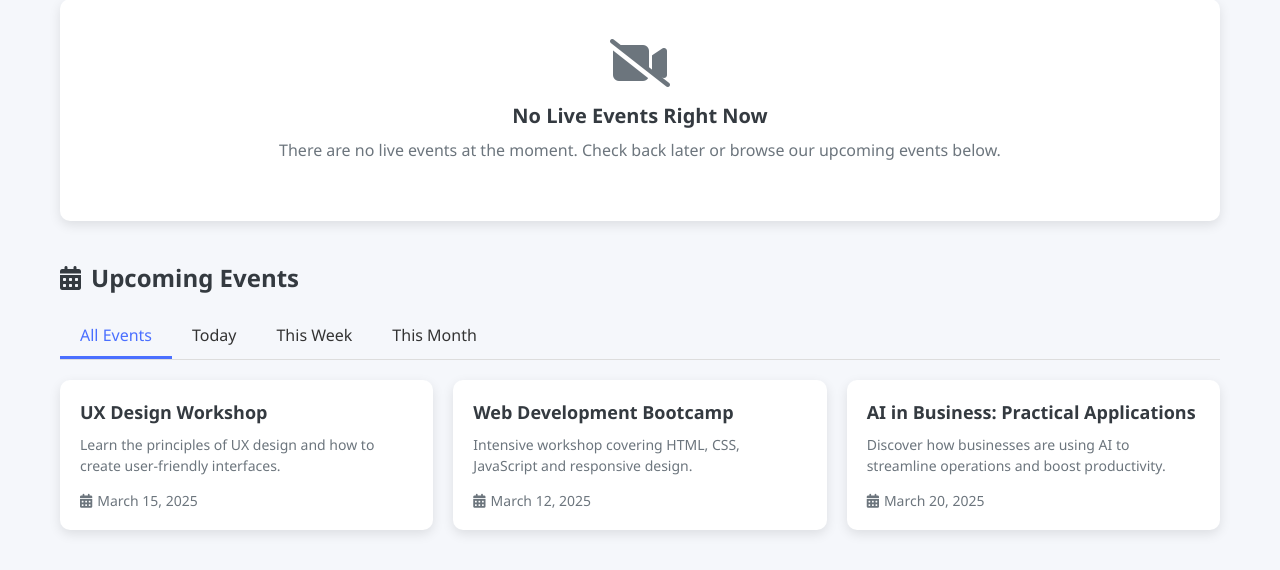
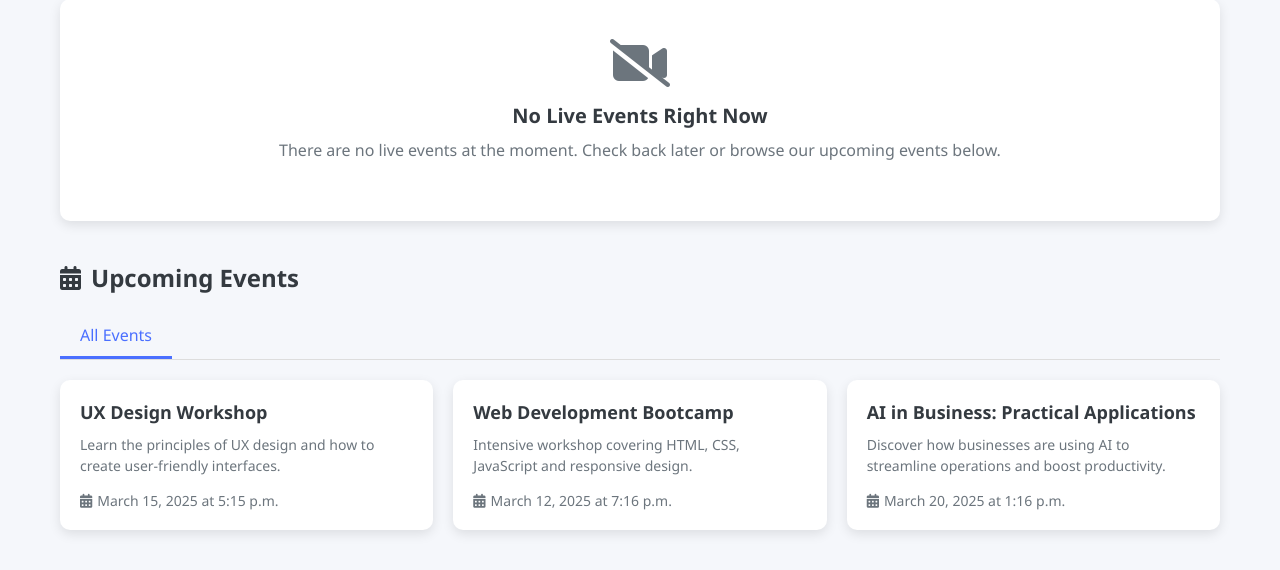
Before and after one commit to AyushiAnand70047/Virtual-Event-Hosting-Platform, a Django app: page /users/user-home/ in a window 1280 px wide. Shown: the part 396-966 px from the top of the page. Run offline with Django 5.2, Linux system fonts and the light colour scheme; data comes from the database, SQL or seed files in the repository; both versions use the stored data as it was after the commit.

Commit message:
files updated

```diff
--- a/myproject/users/templates/user-home.html
+++ b/myproject/users/templates/user-home.html
@@ -56,9 +56,6 @@
 
             <div class="tabs">
                 <div class="tab active" data-filter="all">All Events</div>
-                <div class="tab" data-filter="today">Today</div>
-                <div class="tab" data-filter="week">This Week</div>
-                <div class="tab" data-filter="month">This Month</div>
             </div>
 
             <div id="scheduled-events-grid" class="events-grid">
@@ -69,7 +66,7 @@
                     <p class="card-description">{{ event.description }}</p>
                     <div class="card-time">
                         <i class="fas fa-calendar-alt"></i>
-                        <span>{{ event.date }}</span>
+                        <span>{{ event.date }} at {{ event.time }}</span>
                     </div>
                 </div>
                 {% empty %}
```
Also changed, not shown: myproject/db.sqlite3.
